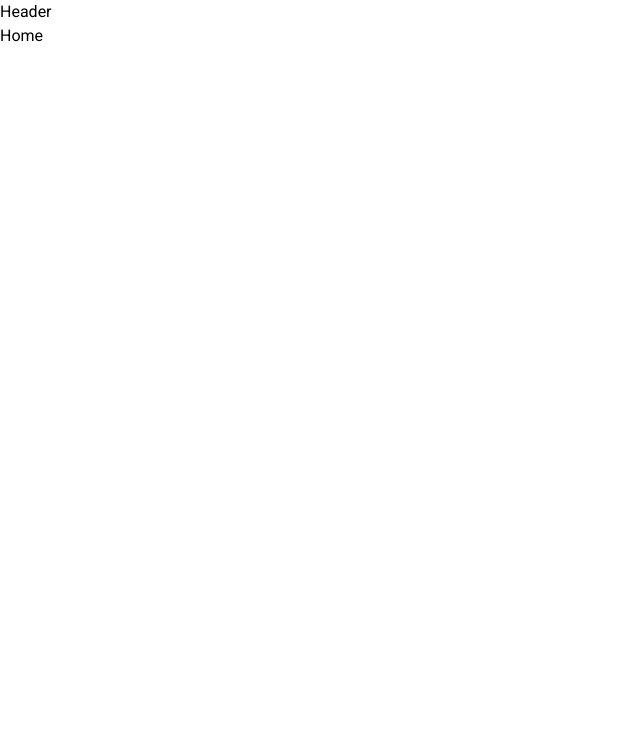
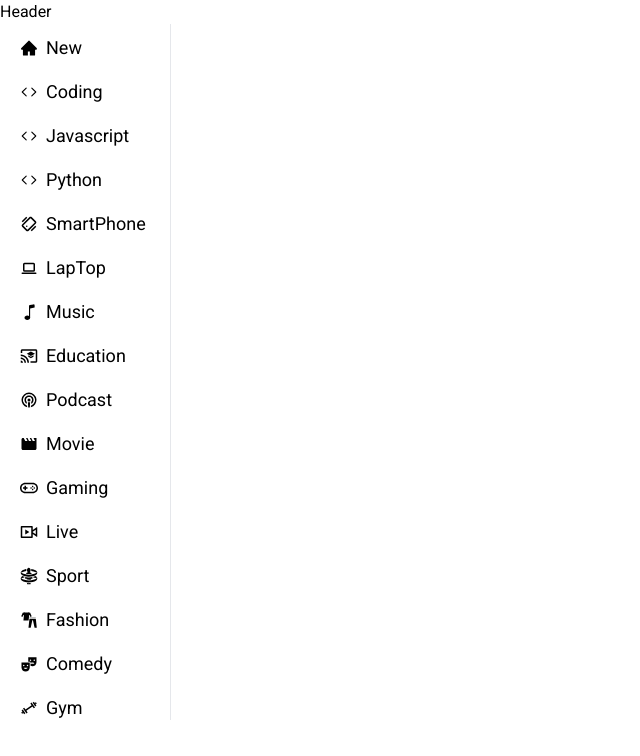
Before and after one commit to AMIRHOSEINASGHARI/youtube-clone, a React (Create React App) app: page / in a window 1280 px wide. Shown: the top 756 px of the page, without its empty margins (0-640 px from the left). Built offline with nearby package versions, Linux system fonts and the light colour scheme.

Commit message:
Sidebar component created and used in Home component

```diff
--- a/src/components/Home.jsx
+++ b/src/components/Home.jsx
@@ -1,7 +1,13 @@
 import React from "react";
+//components
+import Sidebar from "./Sidebar";
 
 const Home = () => {
-  return <div>Home</div>;
+  return (
+    <div>
+      <Sidebar />
+    </div>
+  );
 };
 
 export default Home;
--- /dev/null
+++ b/src/components/Sidebar.jsx
@@ -0,0 +1,30 @@
+import React, { useState } from "react";
+//constant file for sidebar
+import { categories } from "../services/constants";
+
+const Sidebar = () => {
+  const [index, setIndex] = useState(0);
+  return (
+    <div className="flex overflow-auto py-3 mx-4 bg-white lg:mx-2 lg:fixed lg:top-18 lg:pt-2 lg:pb-0 lg:pr-3 lg:h-[87vh] lg:block lg:border-r">
+      {categories.map((el, i) => {
+        const { icon, name } = el;
+        return (
+          <div
+            onClick={() => {
+              setIndex(i);
+            }}
+            key={i}
+            className={`flex items-center cursor-pointer hover:bg-gray-200 w-fit mx-0.5 bg-gray-100 transition-all duration-150 ${
+              index === i && "bg-gray-200"
+            } rounded-full py-0.5 px-2.5 text-sm lg:mb-3 lg:text-lg lg:bg-transparent`}
+          >
+            <div className="mr-2">{icon}</div>
+            <span>{name}</span>
+          </div>
+        );
+      })}
+    </div>
+  );
+};
+
+export default Sidebar;
```
